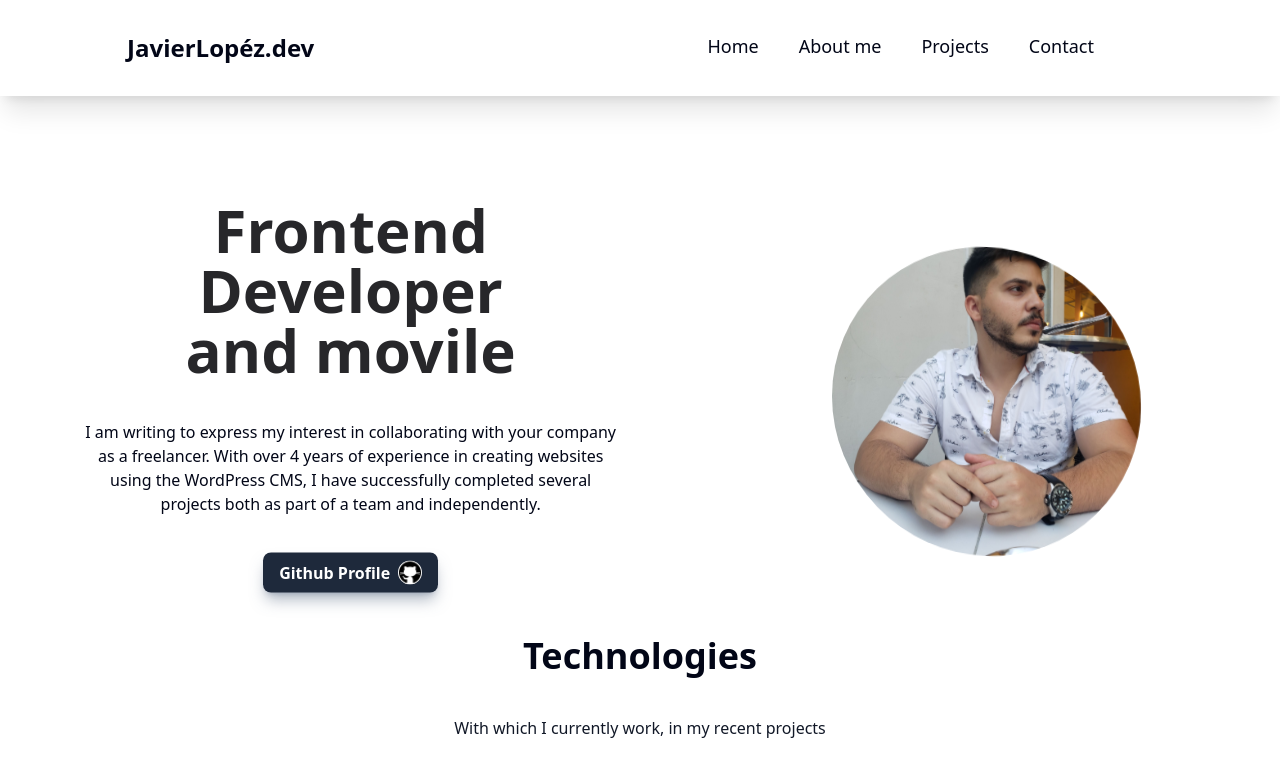
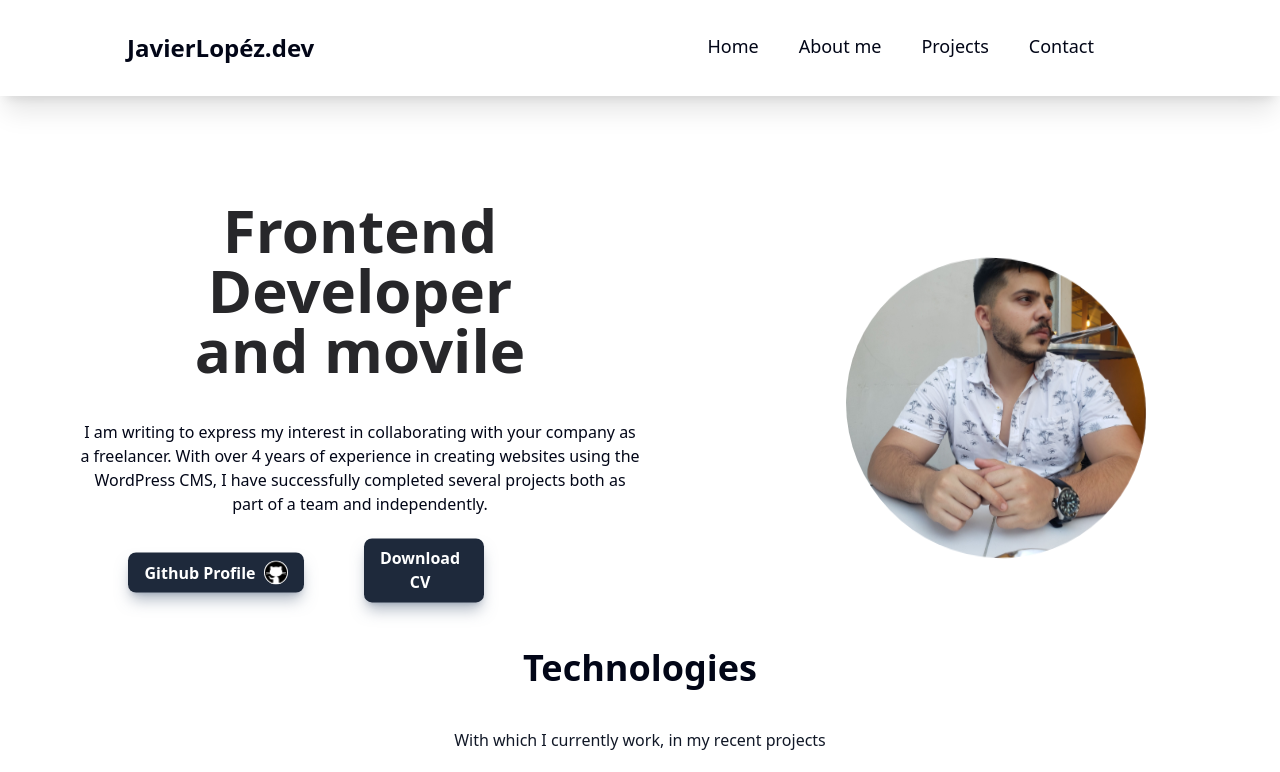
Before and after one commit to Javier94cuba/Javier_Lopez, a React (Vite) app in the folder Javier_Lopez_CV/: page / in a window 1280 px wide. Shown: the top 772 px of the page. Built offline with nearby package versions, Linux system fonts and the light colour scheme; what tailwindcss-animated would draw is missing.

Commit message:
Last update

```diff
--- a/Javier_Lopez_CV/src/components/containers/Contacts.tsx
+++ b/Javier_Lopez_CV/src/components/containers/Contacts.tsx
@@ -6,7 +6,7 @@ function Contacts() {
   return (
     <>
     <div className="bg-white pt-5 pb-10 dark:text-slate-100 dark:bg-slate-800">
-    <h1 id= "contact"className="text-4xl font-bold text-center mb-14 text-slate-950 dark:text-slate-200">Contacto</h1>
+    <h1 id= "contact"className="text-4xl font-bold text-center mb-14 text-slate-950 dark:text-slate-200">Contact</h1>
 
     <div className="flex items-center justify-center ">
     <div className="p-10 border-dashed border-2 border-slate-300">
--- a/Javier_Lopez_CV/src/components/containers/Footer.tsx
+++ b/Javier_Lopez_CV/src/components/containers/Footer.tsx
@@ -7,7 +7,7 @@ function Footer() {
     <>
     <section className="bg-white text-center dark:bg-slate-900 pt-10 dark:text-slate-100 w-full md:flex md:justify-center md:space-x-20">
     <div className="mb-4">
-       <h3 className="font-semibold text-lg mb-1">Disponibilidad</h3>
+       <h3 className="font-semibold text-lg mb-1">Availability</h3>
         <ul className="font-sans">
             <li className="mt-2 mb-2">
             Remote
@@ -16,18 +16,21 @@ function Footer() {
             Hybrid
             </li>
             <li className="mt-2 mb-2">
-                 Full time
+            Full time
             </li>
         </ul>
     </div>
     <div>
-       <h3 className="font-semibold text-lg mb-1">Necesitas</h3>
+       <h3 className="font-semibold text-lg mb-1">Need?</h3>
         <ul className="mb-4">
             <li className="mt-2 mb-2">You want a site with Wordpress</li>
         </ul>
+        <ul className="mb-4">
+            <li className="mt-2 mb-2">Interview</li>
+        </ul>
     </div>
     <div>
-    <h3 className="font-semibold text-lg mb-1">Menú</h3>
+    <h3 className="font-semibold text-lg mb-1">Menu</h3>
         <ul className="mb-4">
             <li className="mt-2 mb-2 cursor-pointer hover:animate-jump animate-once hover:text-blue-500">Home</li>
             <li className="mt-2 mb-2 cursor-pointer hover:animate-jump animate-once hover:text-blue-500"><a href="#about_me">About me</a></li>
--- a/Javier_Lopez_CV/src/components/containers/Home.tsx
+++ b/Javier_Lopez_CV/src/components/containers/Home.tsx
@@ -8,6 +8,7 @@ import vite from "/src/assets/images/vite.png"
 import wordpress from "/src/assets/images/wordpress.png"
 import typescript from "/src/assets/images/typescript.png"
 import github from "/src/assets/images/github.png"
+import cv from "/src/assets/images/Javier-Lopez CV.pdf"
 
 function Home() {
   return (
@@ -17,10 +18,16 @@ function Home() {
         <h1 className="text-4xl md:text-6xl font-bold md:mt-6 text-center text-zinc-800 dark:text-slate-100 animate-flip-down animate-once">Frontend Developer <br/> and movile</h1>
         <p className="pt-10 text-center animate-flip-down animate-once text-slate-950 dark:text-slate-200">I am writing to express my interest in collaborating with your company as a freelancer. With over 4 years of experience in creating websites using the WordPress CMS, I have successfully completed several projects both as part of a team and independently.
         </p>
-        <div className="">
+        <div className="columns-2">
         <p><a target="_blank" href="https://github.com/Javier94cuba">
         <Button  text={"Github Profile"} img_alt={github}/>
-        </a></p>
+        </a>
+        <div className="mr-40">
+        <a target="_blank" href={cv}>
+        <Button  text={"Download CV"}/>
+        </a>
+        </div>
+        </p>
         </div>
         </div>
         <div className="md:flex md:justify-center md:items-center md:w-1/2 md:pt-8">
--- a/Javier_Lopez_CV/src/components/containers/List_Projects.tsx
+++ b/Javier_Lopez_CV/src/components/containers/List_Projects.tsx
@@ -8,7 +8,7 @@ function Portfolio() {
   return (
     <>
     <div className="pb-20 dark:text-slate-100 dark:bg-slate-900 pt-5">
-   <h1 id="proyects" className="text-4xl font-bold text-center text-slate-950 dark:text-slate-200">Portafolio de proyectos</h1>
+   <h1 id="proyects" className="text-4xl font-bold text-center text-slate-950 dark:text-slate-200">Projects</h1>
    <div className="mt-5 md:flex items-center justify-center">
     <Project text_img="React Js" img_tec={react_native} image={portafolio} name="Javier Lopéz" url="https://javier-lopez-pnrp.vercel.app/"/>
     <Project text_img="Wordpress" img_tec={wordpress} image={cubaphotos} name="Cubaphotostrips" url="https://cubaphototrips.com/"/>
```
Also changed, not shown: 1 other file (tests, documents, lock files or other folders).
